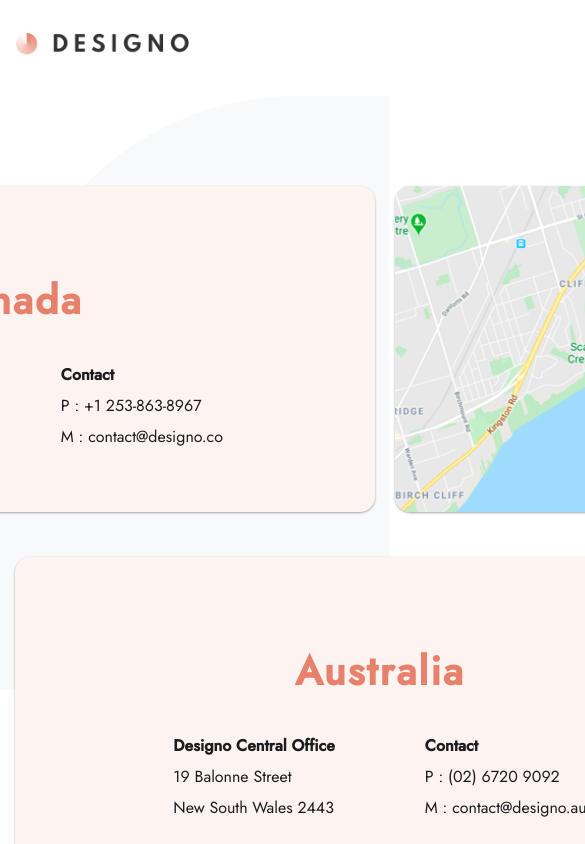
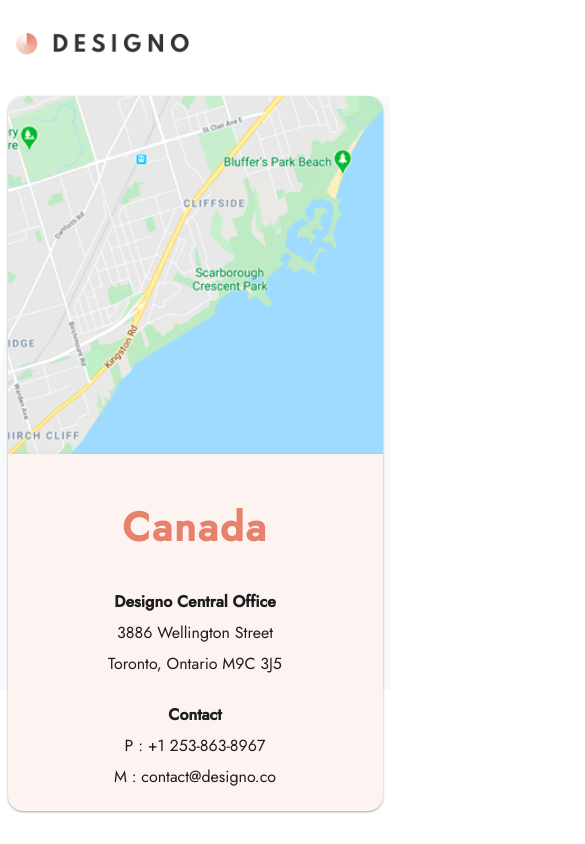
Before and after one commit to ezgiEH/Designo, a React (Create React App) app: page /location in a window 390 px wide. Shown: the top 844 px of the page, 585 px wide, since content can reach past the window. Built offline with nearby package versions, Linux system fonts and the light colour scheme.

Commit message:
Location and contact pages responsive

```diff
--- a/src/components/ContactForm.jsx
+++ b/src/components/ContactForm.jsx
@@ -1,5 +1,6 @@
 import React from 'react'
 import styled from 'styled-components'
+import { mobile } from '../responsive'
 
 const FormContainer = styled.div`
     width: 1100px;
@@ -9,11 +10,20 @@ const FormContainer = styled.div`
     display: flex;
     align-items: center;
     justify-content: space-around;
+    ${mobile({
+        width: "375px",
+        flexDirection: "column",
+        height: "764px"
+    })}
 `
 
 const FormContent = styled.div`
     width: 40%;
     color: var(--White);
+    ${mobile({
+        width: "90%",
+        textAlign: "center",
+    })}
 `
 
 const Header = styled.h2``
@@ -26,6 +36,10 @@ const FormSection = styled.div`
     display: flex;
     align-items: center;
     justify-content: center;
+    ${mobile({
+        width: "90%",
+        textAlign: "center",
+    })}
 `
 const Form = styled.form`
     width: 100%;
--- a/src/components/LocationInfo.jsx
+++ b/src/components/LocationInfo.jsx
@@ -3,6 +3,7 @@ import styled from 'styled-components'
 import CA from '../assets/locations/desktop/image-map-canada.png'
 import AU from '../assets/locations/desktop/image-map-australia.png'
 import UK from '../assets/locations/desktop/image-map-united-kingdom.png'
+import { mobile } from '../responsive'
 
 const LocationsContainer = styled.div`
     width: 1100px;
@@ -12,6 +13,10 @@ const LocationsContainer = styled.div`
     align-items: center;
     justify-content: center;
     gap: 45px;
+    ${mobile({
+        width: "100vw",
+        margin:"0",
+    })}
 `
 const LocationItem = styled.div`
     width: 100%;
@@ -20,7 +25,10 @@ const LocationItem = styled.div`
     align-items: center;
     flex-direction: ${props => props.right ? "row" : "row-reverse"};
     justify-content: space-between;
-
+    ${mobile({
+        flexDirection :"column-reverse",
+        height: "715px",
+    })}
 `
 
 const ContentSection = styled.div`
@@ -33,6 +41,12 @@ const ContentSection = styled.div`
     align-items: center;
     justify-content: center;
     box-shadow: var(--Box-Shadow);
+    ${mobile({
+        width: "375px",
+        borderRadius: "0px",
+        borderBottomLeftRadius: "var(--Border-radius)",
+        borderBottomRightRadius: "var(--Border-radius)",
+    })}
 `
 const Header = styled.h2`
     color: var(--Peach);
@@ -43,6 +57,11 @@ const ContentBox = styled.div`
     align-items: center;
     justify-content: flex-start;
     gap: 90px;
+    ${mobile({
+       gap: "15px",
+       flexDirection:"column",
+       textAlign: "center",
+    })}
 `
 
 const Text = styled.p`
@@ -60,6 +79,12 @@ const ImageSection = styled.div`
     &:hover{
         box-shadow: var(--Box-Shadow-Hover);
     }
+    ${mobile({
+        width: "375px",
+        borderRadius: "0px",
+        borderTopLeftRadius: "var(--Border-radius)",
+        borderTopRightRadius: "var(--Border-radius)",
+    })}
 `
 
 const Image = styled.img`
```
